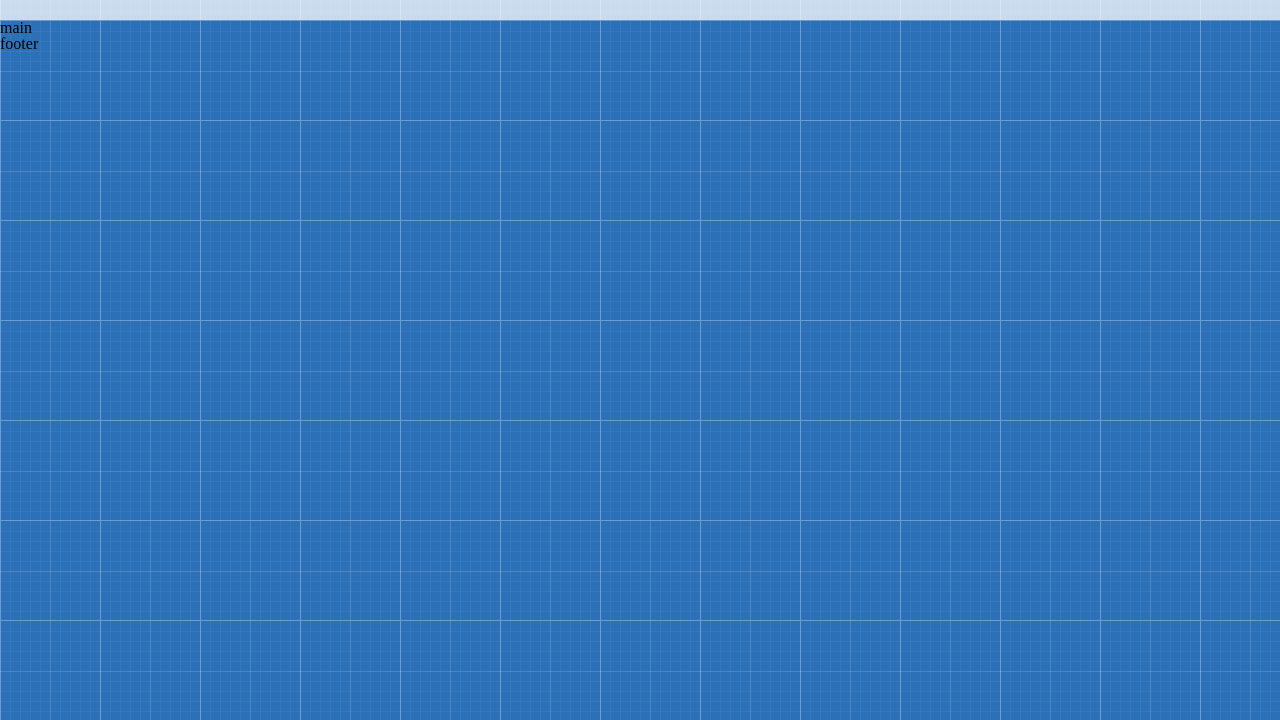
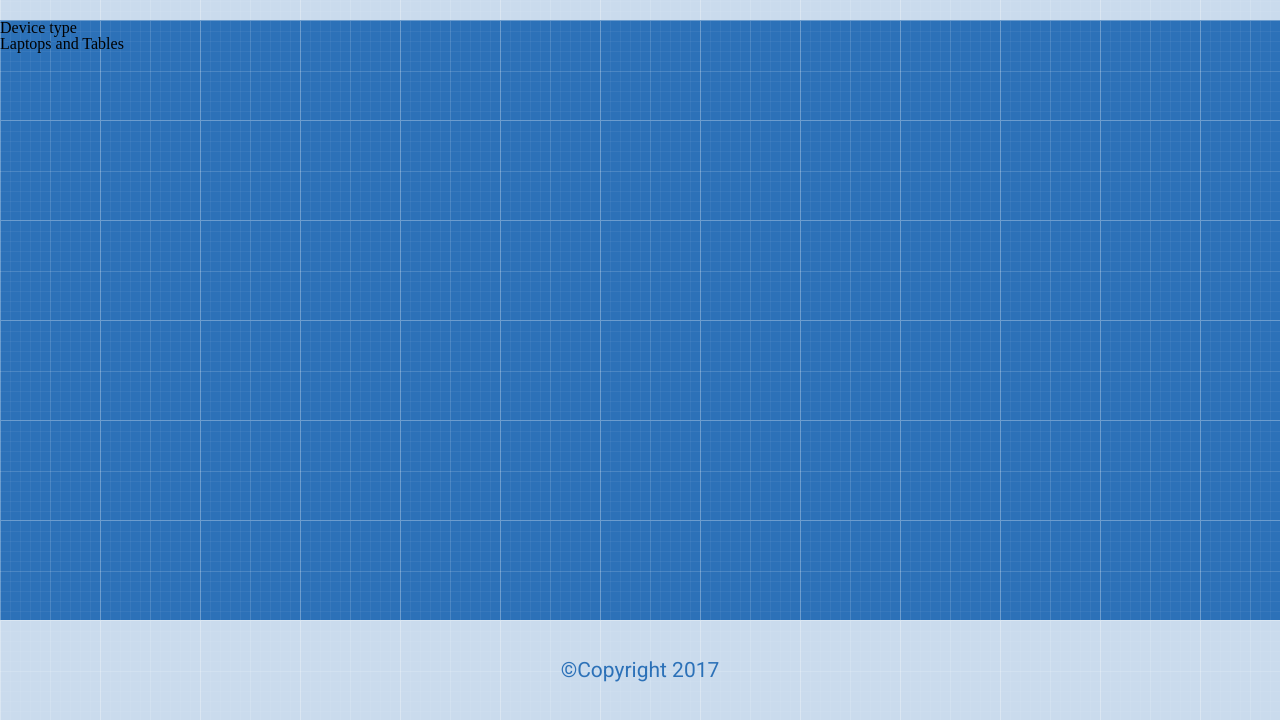
Before and after one commit to GluVlad/Project-1, a plain HTML site: page index.html in a window 1280 px wide. Shown: the part 80-800 px from the top of the page. Drawn offline with Linux system fonts and the light colour scheme.

Commit message:
add footer

```diff
--- a/index.html
+++ b/index.html
@@ -34,15 +34,21 @@
 						<li><a href="">Shipping</a></li>
 					</ul>
 				</div>
-				<div class="col-lg-3">cart</div>
+				<div class="col-lg-3">
+					<!-- <a href="/">
+						<img class="cart" src="images/empty-cart.png" alt=""></a> -->
+				</div>
 			</div>
 		</div>
 	</header>
 	<main class="main">
-		main
+		<div>
+			<div>Device type</div>
+			<div>Laptops and Tables</div>
+		</div>
 	</main>
 	<footer class="footer">
-		footer
+		<div>©Copyright 2017</div>
 	</footer>
 </body>
 </html>
--- a/style.css
+++ b/style.css
@@ -76,3 +76,19 @@ header {
 	color: #2c71b8;
 	background-color:white;
 }
+.footer {
+	padding: 25px 0;
+	background-color:rgba(255,255,255,0.75);
+	font-size: 21px;
+	display: block;
+	height: 50px;
+	line-height: 50px;
+	text-align: center;
+	color: #2c71b8;
+	font-family: 'Roboto', sans-serif;
+	height: 100px;
+}
+.main {
+	min-height: calc(100vh - 200px);
+
+}
```
Also changed, not shown: images/cart.png (added), images/empty-cart.png (added).
